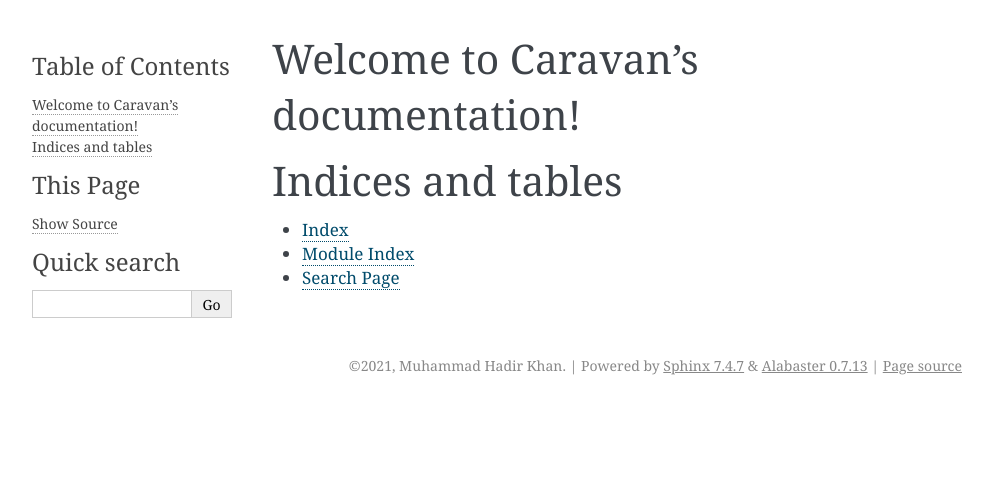
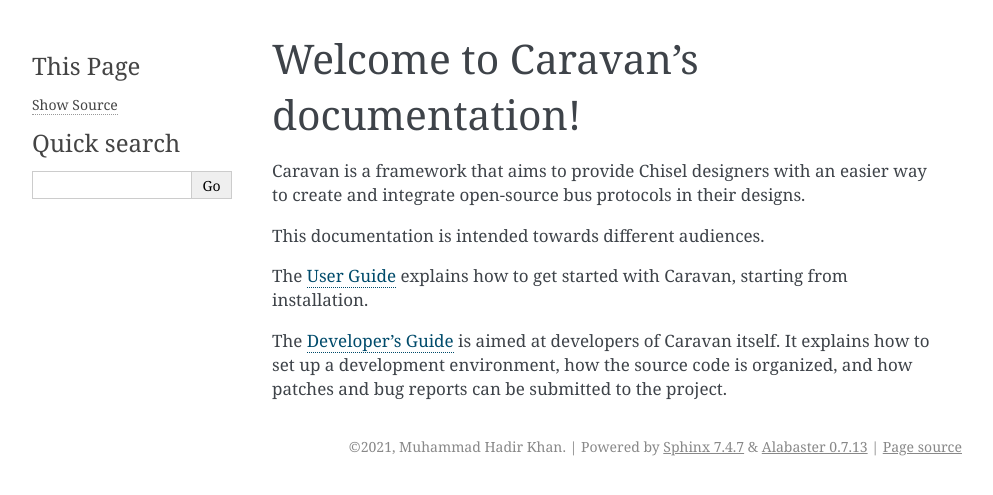
Before and after one commit to merledu/caravan, a Sphinx documentation site: the page built from docs/index.rst, in a window 1280 px wide. Shown: the top 495 px of the page, without its empty margins (148-1141 px from the left). Built offline with Sphinx 7.4.7, drawn with Linux system fonts in a browser that asks for light colours.

Commit message:
updated the documentation for developer's guide

```diff
--- a/docs/index.rst
+++ b/docs/index.rst
@@ -6,15 +6,21 @@
 Welcome to Caravan's documentation!
 ===================================
 
+Caravan is a framework that aims to provide Chisel designers with an easier way to create and integrate open-source
+bus protocols in their designs.
+
+This documentation is intended towards different audiences.
+
+The :doc:`User Guide <user/index>` explains how to get started with Caravan, starting from installation.
+
+The :doc:`Developer's Guide <dev/index>` is aimed at developers of Caravan itself. It explains how to set up a
+development environment, how the source code is organized, and how patches and bug reports can be submitted to
+the project.
+
 .. toctree::
-   :maxdepth: 2
-   :caption: Contents:
+   :maxdepth: 1
+   :caption: Chapters
+   :hidden:
 
-
-
-Indices and tables
-==================
-
-* :ref:`genindex`
-* :ref:`modindex`
-* :ref:`search`
+   user/index.rst
+   dev/index.rst
```
